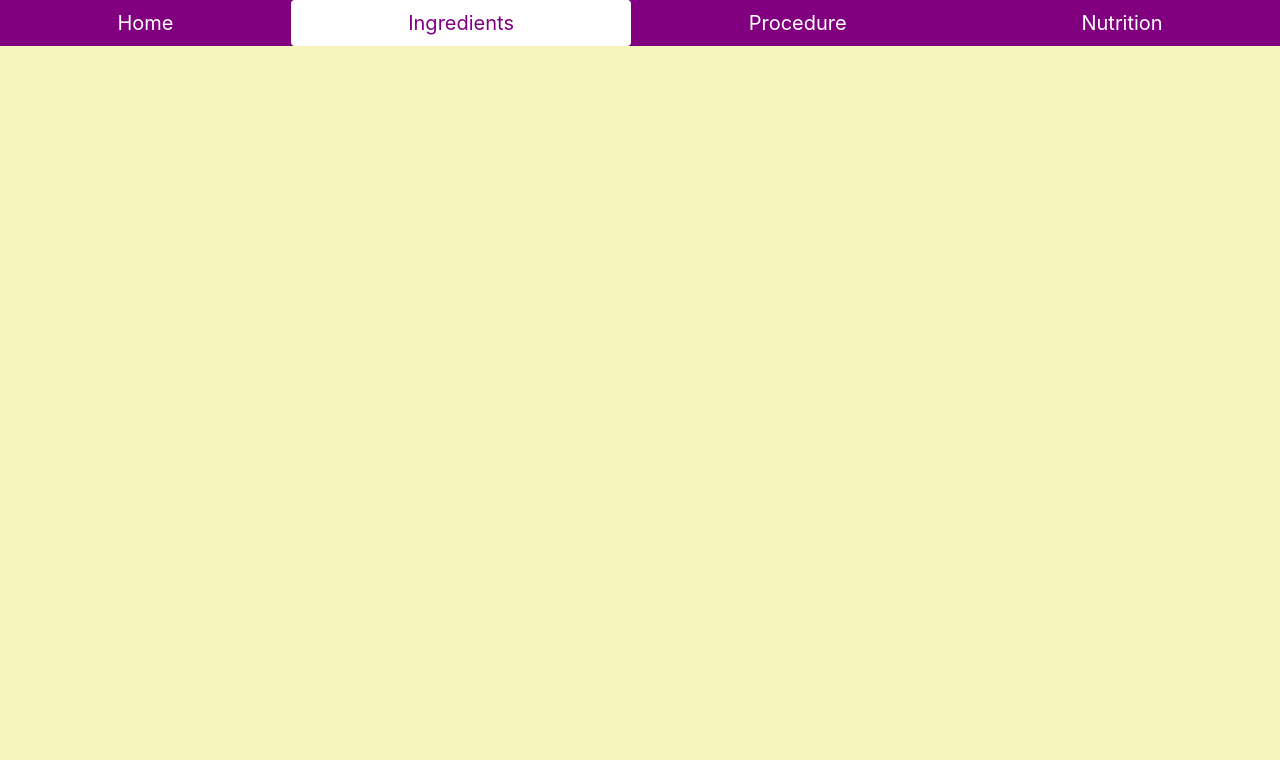
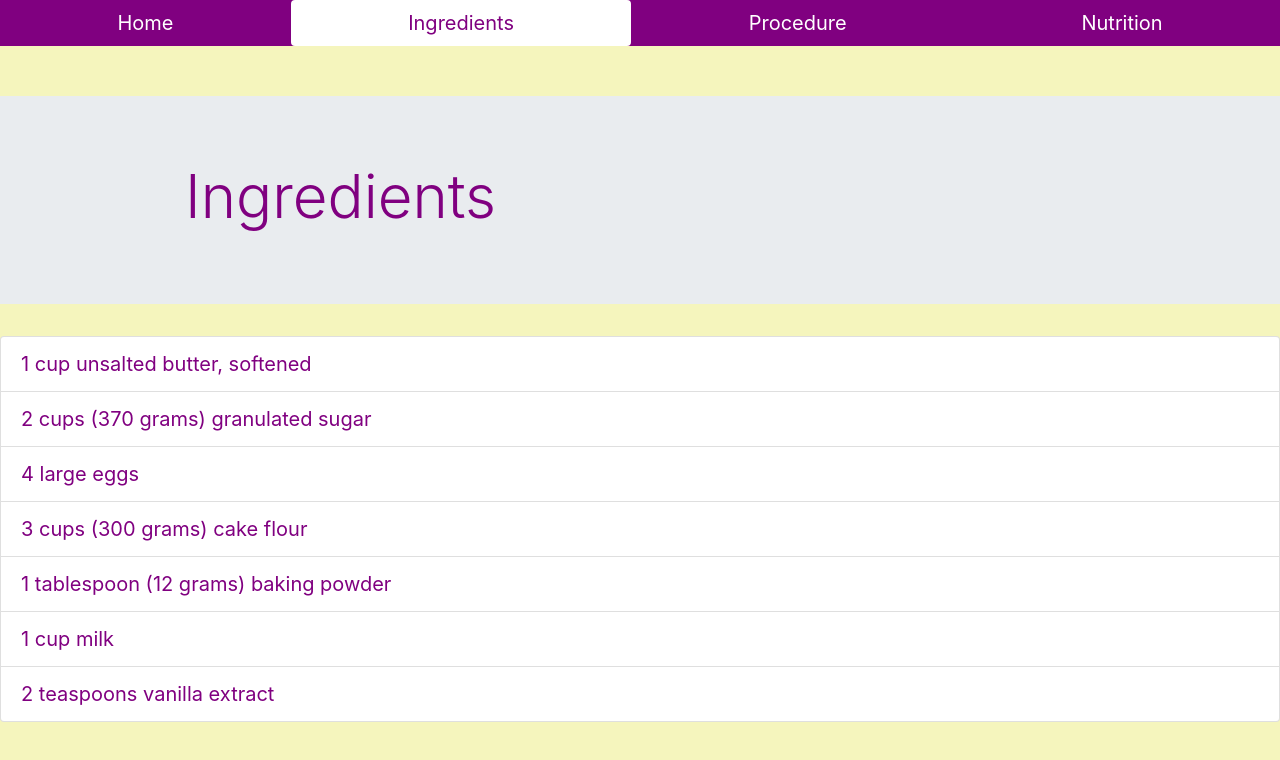
Before and after one commit to gautamsapre/Pre-Update_Project0, a plain HTML site: page Ingredients.html in a window 1280 px wide. Drawn offline with nearby package versions, Linux system fonts and the light colour scheme.

Commit message:
ingredient page updated

```diff
--- a/Ingredients.html
+++ b/Ingredients.html
@@ -24,4 +24,18 @@
             </li>
           </ul>
         </nav>
+        <div class="jumbotron jumbotron-fluid">
+          <div class="container">
+            <h1 id = "ingTitle" class="display-1">Ingredients</h1>
+          </div>
+        </div>
+        <ul class="list-group">
+          <li class="list-group-item">1 cup unsalted butter, softened</li>
+          <li class="list-group-item">2 cups (370 grams) granulated sugar</li>
+          <li class="list-group-item">4 large eggs</li>
+          <li class="list-group-item">3 cups (300 grams) cake flour</li>
+          <li class="list-group-item">1 tablespoon (12 grams) baking powder</li>
+          <li class="list-group-item">1 cup milk</li>
+          <li class="list-group-item">2 teaspoons vanilla extract</li>
+        </ul>
  </body>
--- a/Style.css
+++ b/Style.css
@@ -17,6 +17,10 @@ body {
 #title{
     padding-left: 100px;
 }
+#ingTitle{
+    font-size: 300%;
+    padding-left: 100px;
+}
  .top-nav{
      background-color: purple;
      margin-bottom: 50px;
```
Also changed, not shown: index.html (+1 -1 lines).
